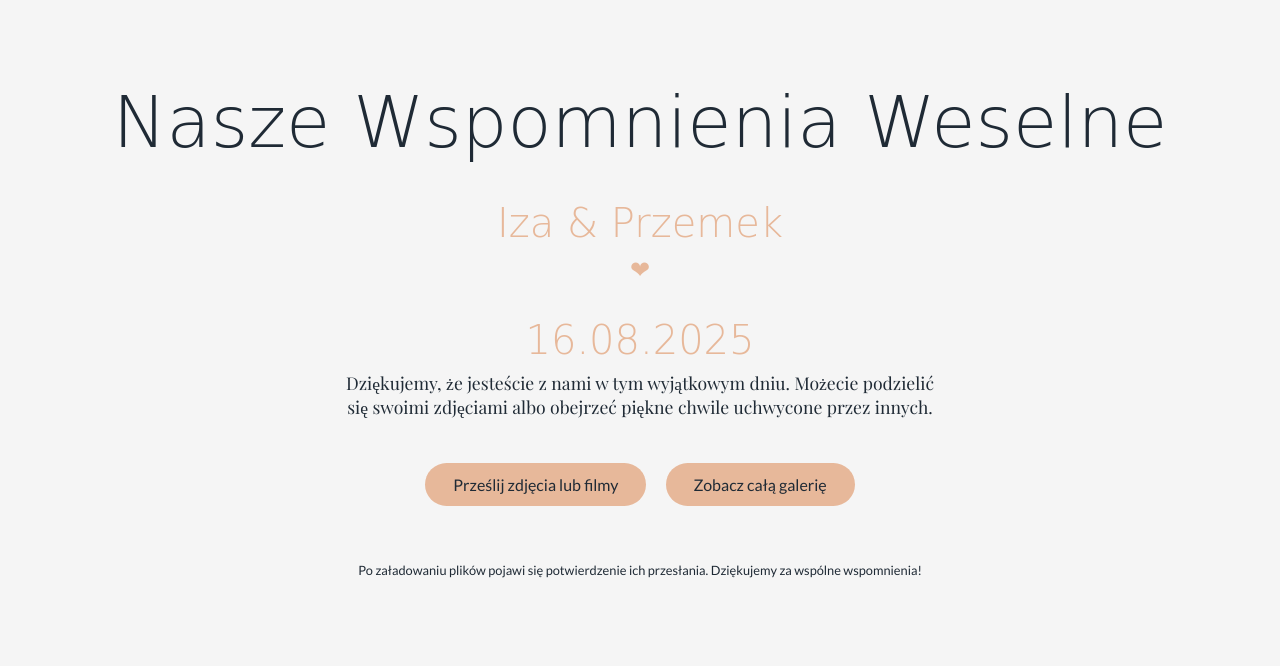
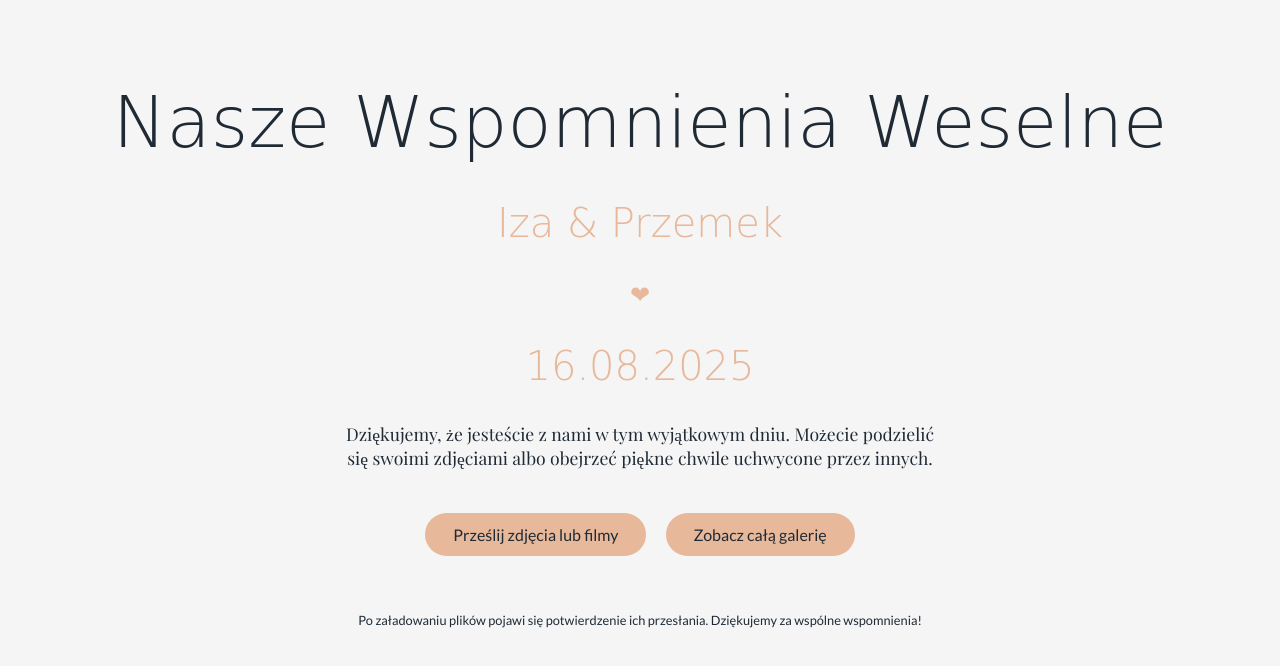
Before and after one commit to PobieramySie/image-upload-ippb, a website: page index.html in a window 1280 px wide. Drawn offline with nearby package versions, Linux system fonts and the light colour scheme; a web font is replaced by a local one.

Commit message:
Update index.html

```diff
--- a/index.html
+++ b/index.html
@@ -23,7 +23,6 @@
     h2 {
       font-family: 'Corinthia', cursive;
       font-size: 2.5em;
-      margin-bottom: 0.2em;
       font-weight: 100;
       color: #E7B89A;
     }
```
